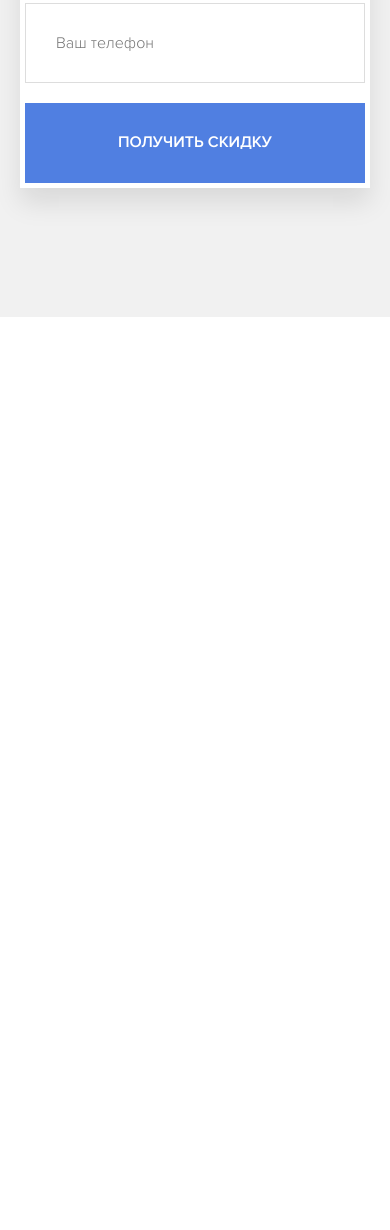
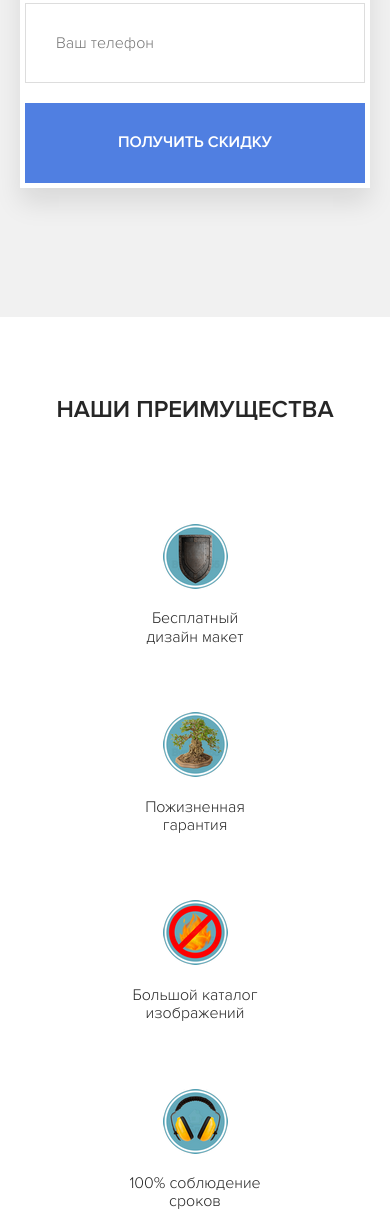
Before and after one commit to Nikolka-net/skinali, a plain HTML site: page index.html in a window 390 px wide. Shown: the part 1441-2671 px from the top of the page. Before the commit the page ends 1758 px from the top, so only its background shows below. Drawn offline with Linux system fonts and the light colour scheme; a script that the page names is missing.

Commit message:
Свёрстан блок преимущества, сделан адаптив

```diff
--- a/index.html
+++ b/index.html
@@ -121,6 +121,52 @@
 			<!-- /.container -->
 		</section>
 		<!-- /.offer -->
+		<section class="features section">
+			<div class="container">
+				<h2 class="section-title section_title">Наши преимущества</h2>
+				<div class="features-block">
+					<div class="features-block_item">
+						<img src="images/features/feature-1.png" alt="Бесплатный дизайн макет" class="features-block_images">
+						<p class="features-block_text">Бесплатный <br> дизайн макет</p>
+						<!-- /.feature-block_text -->
+					</div>
+					<!-- /.feature-block_item -->
+					<div class="features-block_item">
+						<img src="images/features/feature-2.png" alt="Пожизненная гарантия" class="features-block_images">
+						<p class="features-block_text">Пожизненная <br> гарантия</p>
+						<!-- /.feature-block_text -->
+					</div>
+					<!-- /.feature-block_item -->
+					<div class="features-block_item">
+						<img src="images/features/feature-3.png" alt="Большой каталог изображений" class="features-block_images">
+						<p class="features-block_text">Большой каталог <br> изображений</p>
+						<!-- /.feature-block_text -->
+					</div>
+					<!-- /.feature-block_item -->
+					<div class="features-block_item">
+						<img src="images/features/feature-4.png" alt="100% соблюдение сроков" class="features-block_images">
+						<p class="features-block_text">100% соблюдение <br> сроков</p>
+						<!-- /.feature-block_text -->
+					</div>
+					<!-- /.feature-block_item -->
+					<div class="features-block_item">
+						<img src="images/features/feature-5.png" alt="Собственное производство" class="features-block_images">
+						<p class="features-block_text">Собственное <br> производство</p>
+						<!-- /.feature-block_text -->
+					</div>
+					<!-- /.feature-block_item -->
+					<div class="features-block_item">
+						<img src="images/features/feature-6.png" alt="Минимальная цена в городе от 1600 р метр" class="features-block_images">
+						<p class="features-block_text">Минимальная цена в городе <br> от 1600 р метр</p>
+						<!-- /.feature-block_text -->
+					</div>
+					<!-- /.feature-block_item -->
+				</div>
+				<!-- /.features-block -->
+			</div>
+			<!-- /.container -->
+		</section>
+		<!-- /.features section -->
 	</main>
 	<!--Подключение виджета обратной связи через соц.сети-->
 	<script type="text/javascript" src="https://spikmi.com/Widget?Id=390"></script>
--- a/less/_interface.less
+++ b/less/_interface.less
@@ -1,6 +1,21 @@
 body {
 	.light;
 	color: @text-color;
+}
+
+.section {
+	padding: 100px 0;
+
+	&-title {
+		font-size: 30px;
+		text-align: center;
+		.bold;
+		text-transform: uppercase;
+	}
+
+	&_title {
+		margin-bottom: 100px;
+	}
 }
 
 .button-o {
@@ -65,4 +80,12 @@ input[type="checkbox"] {
 	.button-o {
 		font-size: 10px;
 	}
+
+	.section {
+		padding: 60px 0;
+
+		&-title {
+			font-size: 24px;
+		}
+	}
 }
--- /dev/null
+++ b/less/blocks/_features.less
@@ -0,0 +1,35 @@
+.features {
+	&-block {
+		display: flex;
+		justify-content: space-between;
+		flex-wrap: wrap;
+
+		&_item {
+			flex-basis: 33%;
+			text-align: center;
+			margin-bottom: 100px;
+		}
+	}
+
+}
+
+@media (max-width: 991px) {
+	.features {
+		&-block {
+			&_item {
+				flex-basis: 50%;
+			}
+		}
+	}
+}
+
+@media (max-width: 768px) {
+	.features {
+		&-block {
+			&_item {
+				flex-basis: 100%;
+				margin-bottom: 50px;
+			}
+		}
+	}
+}
--- a/less/style.less
+++ b/less/style.less
@@ -18,3 +18,6 @@
 
 /*Блок offer*/
 @import "blocks/_offer";
+
+/*Блок features*/
+@import "blocks/_features";
```
Also changed, not shown: css/style.css, images/features/feature-1.png (added), images/features/feature-2.png (added), images/features/feature-3.png (added), images/features/feature-4.png (added), images/features/feature-5.png (added), images/features/feature-6.png (added), less/blocks/_features.css (added), less/style.css, 1 other file.
